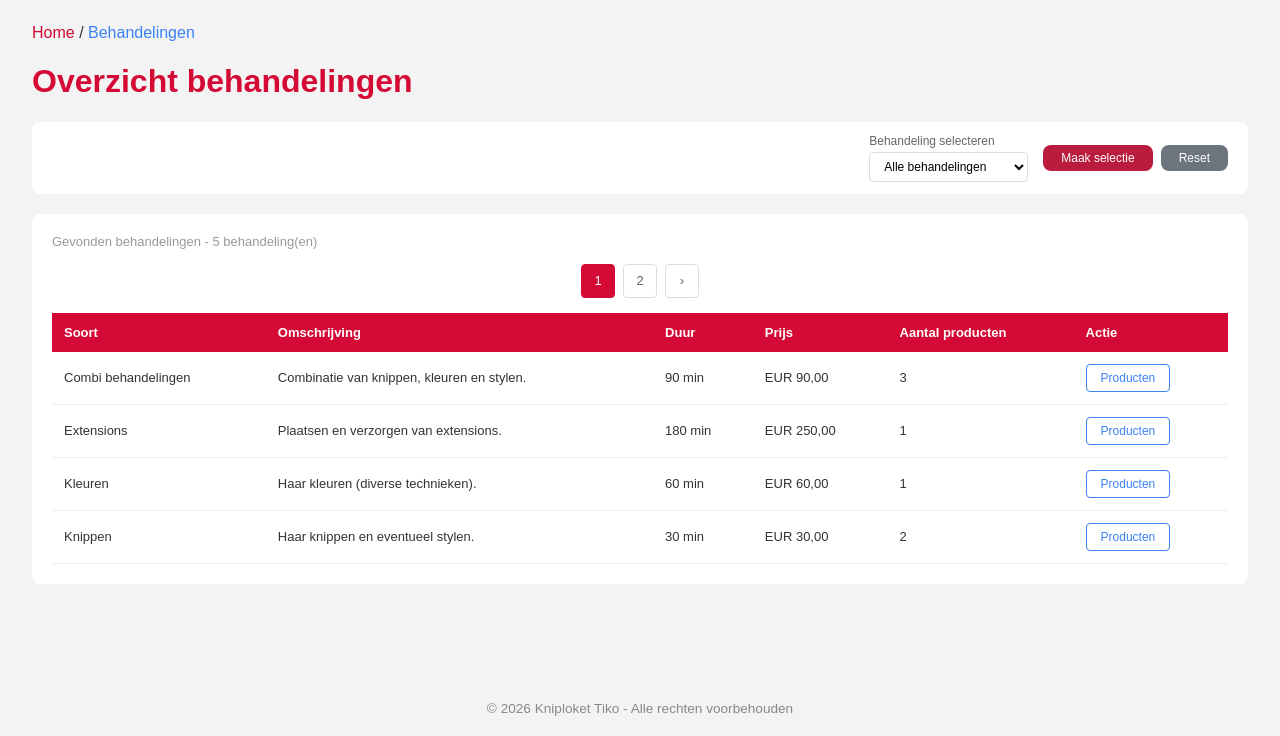
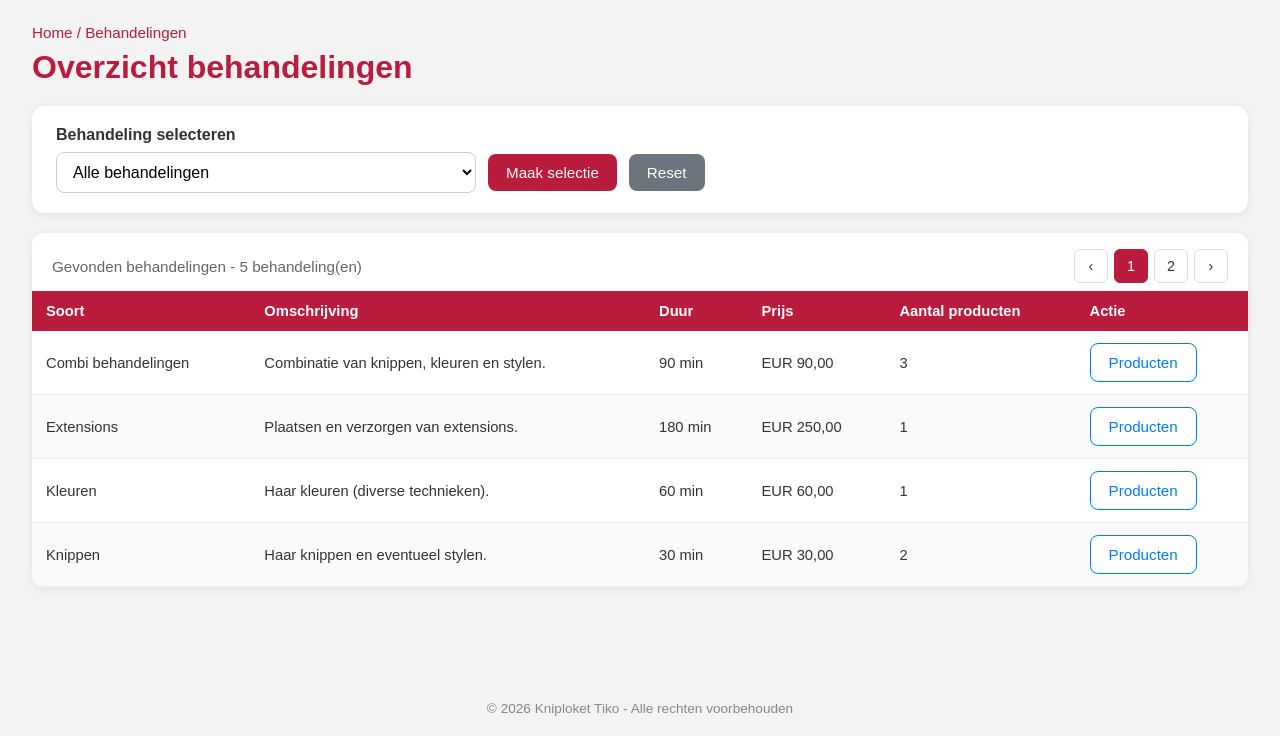
Before and after one commit to Naji7fr/Dag3, a Laravel app: page /behandelingen in a window 1280 px wide. Shown: the part 64-800 px from the top of the page. Run offline with Laravel 12, Linux system fonts and the light colour scheme; a user stored in the database is signed in; data comes from the database, SQL or seed files in the repository; style sheets or scripts are compiled from the project's sources.

Commit message:
style: Apply consistent styling to Behandelingen page - use standard CSS classes and layout

```diff
--- a/resources/views/behandelingen/index.blade.php
+++ b/resources/views/behandelingen/index.blade.php
@@ -3,18 +3,17 @@
 @section('title', 'Overzicht Behandelingen')
 
 @section('content')
-<div class="container">
-    <div class="breadcrumb">
-        <span><a href="{{ route('home') }}" style="color: #d40935;">Home</a></span> / <span style="color: #3b82f6;">Behandelingen</span>
+<div class="breadcrumbs">
+    <a href="{{ route('home') }}">Home</a> / Behandelingen
 </div>
 
-    <h1 style="color: #d40935;">Overzicht behandelingen</h1>
+<h1 class="page-title">Overzicht behandelingen</h1>
 
-    <section class="filter-card" style="background: white; padding: 12px 20px; border-radius: 8px; margin: 20px 0;">
-        <form method="get" action="{{ route('behandelingen.index') }}" style="display: flex; justify-content: flex-end; align-items: center; gap: 15px;">
-            <div class="form-group" style="margin: 0; max-width: 250px;">
-                <label style="display: block; margin-bottom: 4px; font-size: 12px; font-weight: 500; color: #666;">Behandeling selecteren</label>
-                <select name="behandeling" class="behandeling-select" style="width: 100%; padding: 6px 10px; border: 1px solid #ddd; border-radius: 4px; background: white; font-size: 12px;">
+<div class="card search-card">
+    <form method="get" action="{{ route('behandelingen.index') }}" id="behandeling-filter-form">
+        <label for="behandeling">Behandeling selecteren</label>
+        <div class="search-row">
+            <select id="behandeling" name="behandeling" class="custom-dropdown">
                 <option value="">Alle behandelingen</option>
                 @foreach($allBehandelingen as $b)
                     <option value="{{ $b->Naam }}" @if($selectedBehandeling === $b->Naam) selected @endif>
@@ -22,74 +21,51 @@
                     </option>
                 @endforeach
             </select>
-            </div>
-            <div style="display: flex; gap: 8px; flex-shrink: 0;">
-                <button type="submit" class="btn btn-primary" style="padding: 6px 18px; font-size: 12px;">Maak selectie</button>
-                <a href="{{ route('behandelingen.index') }}" class="btn btn-secondary" style="padding: 6px 18px; font-size: 12px; display: inline-flex; align-items: center; justify-content: center;">Reset</a>
+            <button type="submit" class="btn btn-primary">Maak selectie</button>
+            <a href="{{ route('behandelingen.index') }}" class="btn btn-secondary">Reset</a>
         </div>
     </form>
-    </section>
+</div>
 
-    @if($behandelingen->count() > 0)
-        <section class="table-card" style="background: white; padding: 20px; border-radius: 8px; margin: 20px 0;">
-            <p class="found" style="color: #999; font-size: 13px; margin: 0 0 15px 0;">
-                Gevonden behandelingen - {{ $behandelingen->total() }} behandeling(en)
-            </p>
-
-            <!-- Pagination Top -->
+<div class="card table-card">
+    <div class="table-meta">
+        <span>Gevonden behandelingen - {{ $behandelingen->total() }} behandeling(en)</span>
         @if($behandelingen->lastPage() > 1)
-                <div class="pagination" style="display: flex; gap: 8px; margin-bottom: 15px; justify-content: center;">
-                    @if($behandelingen->currentPage() > 1)
-                        <a href="{{ $behandelingen->appends(request()->query())->url(1) }}" class="page-link" style="padding: 6px 12px; border: 1px solid #ddd; border-radius: 4px; text-decoration: none; color: #666; font-size: 13px;">‹</a>
-                    @endif
-                    @for($i = 1; $i <= $behandelingen->lastPage(); $i++)
-                        @if($i == $behandelingen->currentPage())
-                            <a href="#" class="page-link active" style="padding: 6px 12px; border: 1px solid #d40935; background: #d40935; color: white; border-radius: 4px; text-decoration: none; font-size: 13px;">{{ $i }}</a>
-                        @else
-                            <a href="{{ $behandelingen->appends(request()->query())->url($i) }}" class="page-link" style="padding: 6px 12px; border: 1px solid #ddd; border-radius: 4px; text-decoration: none; color: #666; font-size: 13px;">{{ $i }}</a>
-                        @endif
-                    @endfor
-                    @if($behandelingen->currentPage() < $behandelingen->lastPage())
-                        <a href="{{ $behandelingen->appends(request()->query())->url($behandelingen->lastPage()) }}" class="page-link" style="padding: 6px 12px; border: 1px solid #ddd; border-radius: 4px; text-decoration: none; color: #666; font-size: 13px;">›</a>
+            @include('partials.pagination', ['paginator' => $behandelingen])
         @endif
     </div>
-            @endif
 
-            <table style="width: 100%; border-collapse: collapse;">
+    <div class="table-responsive">
+    <table class="data-table">
         <thead>
-                    <tr style="background: #d40935; color: white;">
-                        <th style="padding: 12px; text-align: left; font-weight: 600; font-size: 13px;">Soort</th>
-                        <th style="padding: 12px; text-align: left; font-weight: 600; font-size: 13px;">Omschrijving</th>
-                        <th style="padding: 12px; text-align: left; font-weight: 600; font-size: 13px;">Duur</th>
-                        <th style="padding: 12px; text-align: left; font-weight: 600; font-size: 13px;">Prijs</th>
-                        <th style="padding: 12px; text-align: left; font-weight: 600; font-size: 13px;">Aantal producten</th>
-                        <th style="padding: 12px; text-align: left; font-weight: 600; font-size: 13px;">Actie</th>
+            <tr>
+                <th>Soort</th>
+                <th>Omschrijving</th>
+                <th>Duur</th>
+                <th>Prijs</th>
+                <th>Aantal producten</th>
+                <th>Actie</th>
             </tr>
         </thead>
         <tbody>
-                    @foreach($behandelingen as $behandeling)
-                        <tr style="border-bottom: 1px solid #eee;">
-                            <td style="padding: 12px; font-size: 13px;">{{ $behandeling->Naam }}</td>
-                            <td style="padding: 12px; font-size: 13px;">{{ $behandeling->Omschrijving }}</td>
-                            <td style="padding: 12px; font-size: 13px;">{{ $behandeling->Duurminuten }} min</td>
-                            <td style="padding: 12px; font-size: 13px;">EUR {{ number_format($behandeling->Prijs, 2, ',', '.') }}</td>
-                            <td style="padding: 12px; font-size: 13px;">{{ $behandeling->aantal_producten }}</td>
-                            <td style="padding: 12px; font-size: 13px;">
-                                <a href="{{ route('behandelingen.show', $behandeling->Id) }}" class="product-btn" style="color: #3b82f6; text-decoration: none; border: 1px solid #3b82f6; padding: 6px 14px; border-radius: 4px; display: inline-block; font-size: 12px;">
-                                    Producten
-                                </a>
+            @forelse($behandelingen as $behandeling)
+                <tr>
+                    <td>{{ $behandeling->Naam }}</td>
+                    <td>{{ $behandeling->Omschrijving }}</td>
+                    <td>{{ $behandeling->Duurminuten }} min</td>
+                    <td>EUR {{ number_format($behandeling->Prijs, 2, ',', '.') }}</td>
+                    <td>{{ $behandeling->aantal_producten }}</td>
+                    <td>
+                        <a class="btn btn-outline" href="{{ route('behandelingen.show', $behandeling->Id) }}">Producten</a>
                     </td>
                 </tr>
-                    @endforeach
+            @empty
+                <tr>
+                    <td colspan="6" class="empty-message">Er zijn geen behandelingen bekend met deze naam</td>
+                </tr>
+            @endforelse
         </tbody>
     </table>
-        </section>
-    @else
-        <section class="table-card" style="background: white; padding: 20px; border-radius: 8px; margin: 20px 0;">
-            <p class="found" style="text-align: center; color: #9ca3af; font-size: 13px;">
-                Er zijn geen behandelingen bekend met deze naam
-            </p>
-        </section>
-    @endif
+    </div>
 </div>
 @endsection
```
Lines whose indentation alone changed are shown as unchanged.
